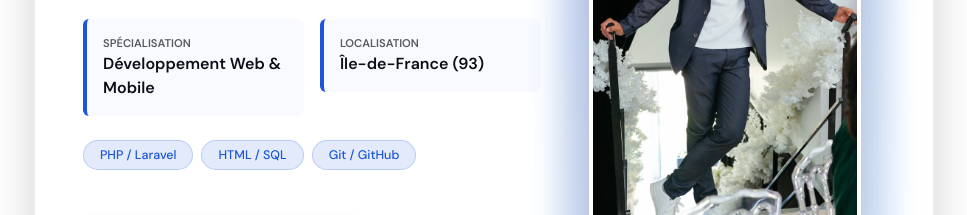
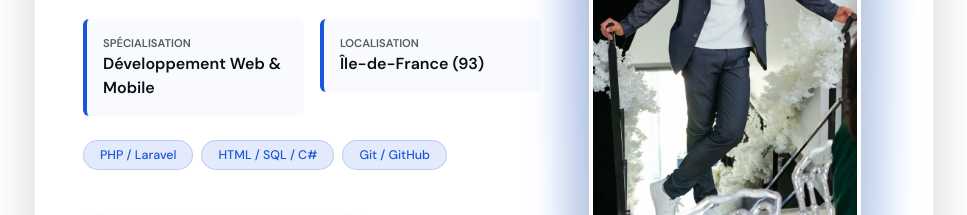
Before and after one commit to Ayoub-270/Ayoub-270.github.io, a plain HTML site: page index.html in a window 1280 px wide. Shown: the part 1265-1480 px from the top of the page, without its empty margins (286-1253 px from the left). Drawn offline with nearby package versions, Linux system fonts and the light colour scheme.

Commit message:
Update index.html

```diff
--- a/index.html
+++ b/index.html
@@ -85,7 +85,7 @@
                                 <div class="mb-5">
                                     <div class="d-flex flex-wrap gap-2">
                                         <span class="badge rounded-pill bg-primary-subtle text-primary border border-primary-subtle px-3 py-2">PHP / Laravel</span>
-                                        <span class="badge rounded-pill bg-primary-subtle text-primary border border-primary-subtle px-3 py-2">HTML / SQL</span>
+                                        <span class="badge rounded-pill bg-primary-subtle text-primary border border-primary-subtle px-3 py-2">HTML / SQL / C#</span>
                                         <span class="badge rounded-pill bg-primary-subtle text-primary border border-primary-subtle px-3 py-2">Git / GitHub</span>
                                     </div>
                                 </div>
@@ -629,4 +629,5 @@
 
 <script src="https://cdn.jsdelivr.net/npm/bootstrap@5.3.3/dist/js/bootstrap.bundle.min.js"></script>
 </body>
+
 </html>
```
